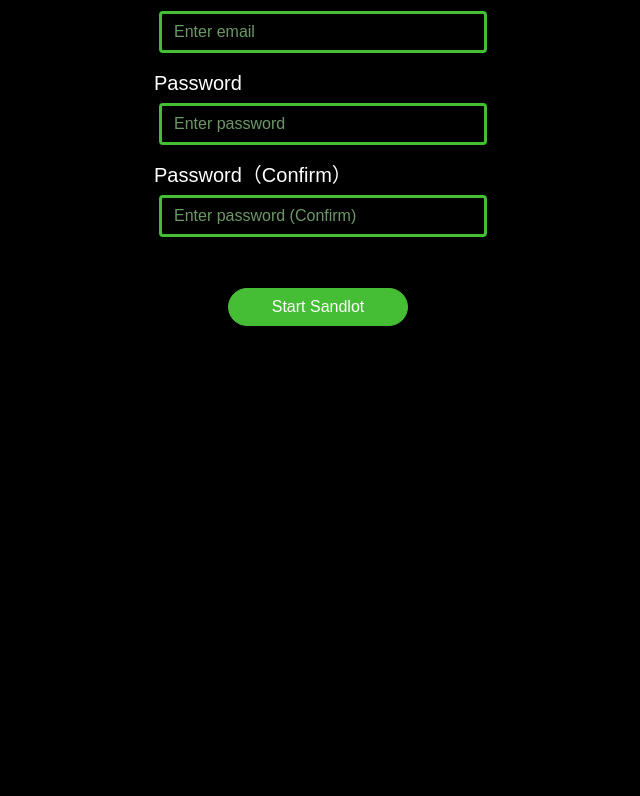
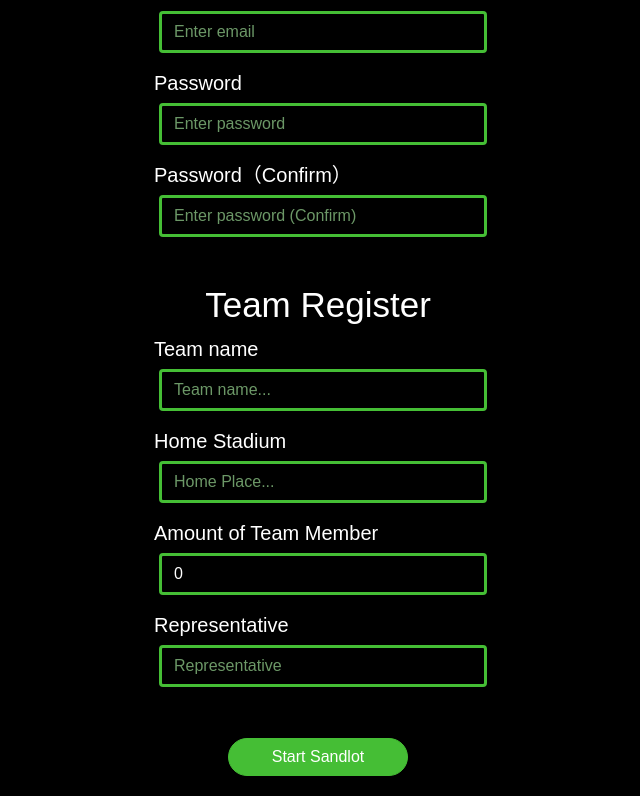
Before and after one commit to kaheiseki/sandlot, a React (Create React App) app: page /signup in a window 1280 px wide. Shown: the part 282-1078 px from the top of the page, without its empty margins (322-962 px from the left). Before the commit the page ends 800 px from the top, so only its background shows below. Built offline with nearby package versions, Linux system fonts and the light colour scheme; no server answers.

Commit message:
signup edit

```diff
--- a/src/pages/signup/signup.js
+++ b/src/pages/signup/signup.js
@@ -9,6 +9,7 @@
 import { Card , Button} from 'react-bootstrap';
 import './signup.css';
 import { useNavigate } from 'react-router-dom';
+import GameInfo from '../index/gameinfo';
 
 
 export const SignUp = () => {
@@ -17,6 +18,7 @@
   const[email,setEmail] = useState("");
   const[password,setPassword] = useState("");
   const[confirmPassword,setConfirmPassword] = useState("");
+  const[isSignUp, setIsSignUp] = useState(false);
 
   const inputUsername = useCallback((e) => {
     setUsername(e.target.value)
@@ -34,7 +36,6 @@
 
 
   const Signup = (username,email,password,confirmPassword) => {
-    console.log("signup")
     return async() => {
       if (username === "" || email === "" || password === "" || confirmPassword === ""){
         alert("必須項目が未入力です");
@@ -54,6 +55,7 @@
           setEmail("");
           setPassword("");
           setConfirmPassword("");
+          setIsSignUp(true);
           console.log("signup succeed");
         })
         .catch((error) => {
@@ -63,30 +65,46 @@
     }
   }
 
-  //add_teamのhooks
-  // const [newTeamName, setNewTeamName] = useState("");
-  // const [newCount, setNewCount] = useState(0);
-  // const [newPlace, setNewPlace] = useState("");
-  // const [newCaptain, setNewCaptain] = useState("");
-  // const [userId,setUserId] = useState("");
+  // add_teamのhooks
+  const [newTeamName, setNewTeamName] = useState("");
+  const [newCount, setNewCount] = useState(0);
+  const [newPlace, setNewPlace] = useState("");
+  const [newCaptain, setNewCaptain] = useState("");
+  const [userId,setUserId] = useState("");
 
-  // const gamesCollectionRef = collection(db, "Teams");
-  // onAuthStateChanged(auth,(user)=>{
-  //   if(user){
-  //     const uid = user.uid;
-  //     setUserId(uid);
-  //   }
-  // })
+  const inputTeamName = useCallback((e) => {
+    setNewTeamName(e.target.value)
+  },[setNewTeamName]);
+  const inputCaptain = useCallback((e) => {
+    setNewCaptain(e.target.value)
+  },[setNewCaptain]);
+  const inputPlace = useCallback((e) => {
+    setNewPlace(e.target.value)
+  },[setNewPlace]);
+  const inputCount = useCallback((e) => {
+    setNewCount(e.target.value)
+  },[setNewCount]);
+
+  const gamesCollectionRef = collection(db, "Teams");
+  onAuthStateChanged(auth,(user)=>{
+    if(user){
+      const uid = user.uid;
+      setUserId(uid);
+    }
+  })
 
 
-  // const createTeam = async () => {
-  //   await addDoc(gamesCollectionRef, { name: newTeamName, place: newPlace, count: Number(newCount), captain: newCaptain, id: userId});
-  //   setNewTeamName("");
-  //   setNewCount("");
-  //   setNewPlace("");
-  //   setNewCaptain("");
-  //   console.log("add team succeed");
-  // };
+  const createTeam = async () => {
+    await addDoc(gamesCollectionRef, { name: newTeamName, place: newPlace, count: Number(newCount), captain: newCaptain, id: userId});
+    setNewTeamName("");
+    setNewCount("");
+    setNewPlace("");
+    setNewCaptain("");
+    console.log("add team succeed");
+  };
+  if (isSignUp) {
+    return <GameInfo/>
+  }else{
     return(
       <div className='form_outline'>
         <Card className='form_groups'>
@@ -96,26 +114,49 @@
             </Card.Title>
             <div className='form-group'>
               <label>User Name</label>
-            <input className='form-control' placeholder="Username" value={username} onChange={inputUsername}/>
+              <input
+                className='form-control'
+                placeholder="Username"
+                value={username}
+                onChange={inputUsername}
+              />
             </div>
 
             <div className='form-group'>
                 <label>Email</label>
-              <input type="email" className='form-control' placeholder="Enter email" value={email} onChange={inputEmail}/>
+                <input
+                type="email"
+                className='form-control'
+                placeholder="Enter email"
+                value={email}
+                onChange={inputEmail}
+                />
             </div>
 
             <div className='form-group'>
                 <label>Password</label>
-              <input type="password" className='form-control' placeholder="Enter password" value={password} onChange={inputPassword}/>
+                <input
+                type="password"
+                className='form-control'
+                placeholder="Enter password"
+                value={password}
+                onChange={inputPassword}
+                />
             </div>
 
             <div className='form-group'>
                 <label>Password（Confirm）</label>
-              <input type="password" className='form-control' placeholder="Enter password (Confirm)" value={confirmPassword} onChange={inputConfirmPassword}/>
+                <input
+                type="password"
+                className='form-control'
+                placeholder="Enter password (Confirm)"
+                value={confirmPassword}
+                onChange={inputConfirmPassword}
+                />
             </div>
           </Card.Body>
         </Card>
-      {/* <Card className='add_team_card'>
+        <Card className='add_team_card'>
           <Card.Body>
             <Card.Title className='create_game_post_title'>Team Register</Card.Title>
             <div className='form-group'>
@@ -124,9 +165,7 @@
                 className='form-control'
                 placeholder="Team name..."
                 value={newTeamName}
-              onChange={(event) => {
-                setNewTeamName(event.target.value);
-              }}
+                onChange={inputTeamName}
               />
             </div>
             <div className='form-group'>
@@ -135,9 +174,7 @@
                 className='form-control'
                 placeholder="Home Place..."
                 value={newPlace}
-              onChange={(event) => {
-                setNewPlace(event.target.value);
-              }}
+                onChange={inputPlace}
               />
             </div>
             <div className='form-group'>
@@ -147,9 +184,7 @@
                 type="number"
                 placeholder="Count..."
                 value={newCount}
-              onChange={(event) => {
-                setNewCount(event.target.value);
-              }}
+                onChange={inputCount}
               />
             </div>
             <div className='form-group'>
@@ -158,22 +193,21 @@
                 className='form-control'
                 placeholder="Representative"
                 value={newCaptain}
-              onChange={(event) => {
-                setNewCaptain(event.target.value);
-              }}
+                onChange={inputCaptain}
               />
             </div>
-        </Card.Body> */}
+          </Card.Body>
           <form>
             <Button
               onClick={
-              // createTeam();
+                createTeam(),
                 Signup(username,email,password,confirmPassword)
               }>
               Start Sandlot
             </Button>
           </form>
-      {/* </Card> */}
+        </Card>
       </div>
     )
+  }
 };
```
Lines whose indentation alone changed are shown as unchanged.
